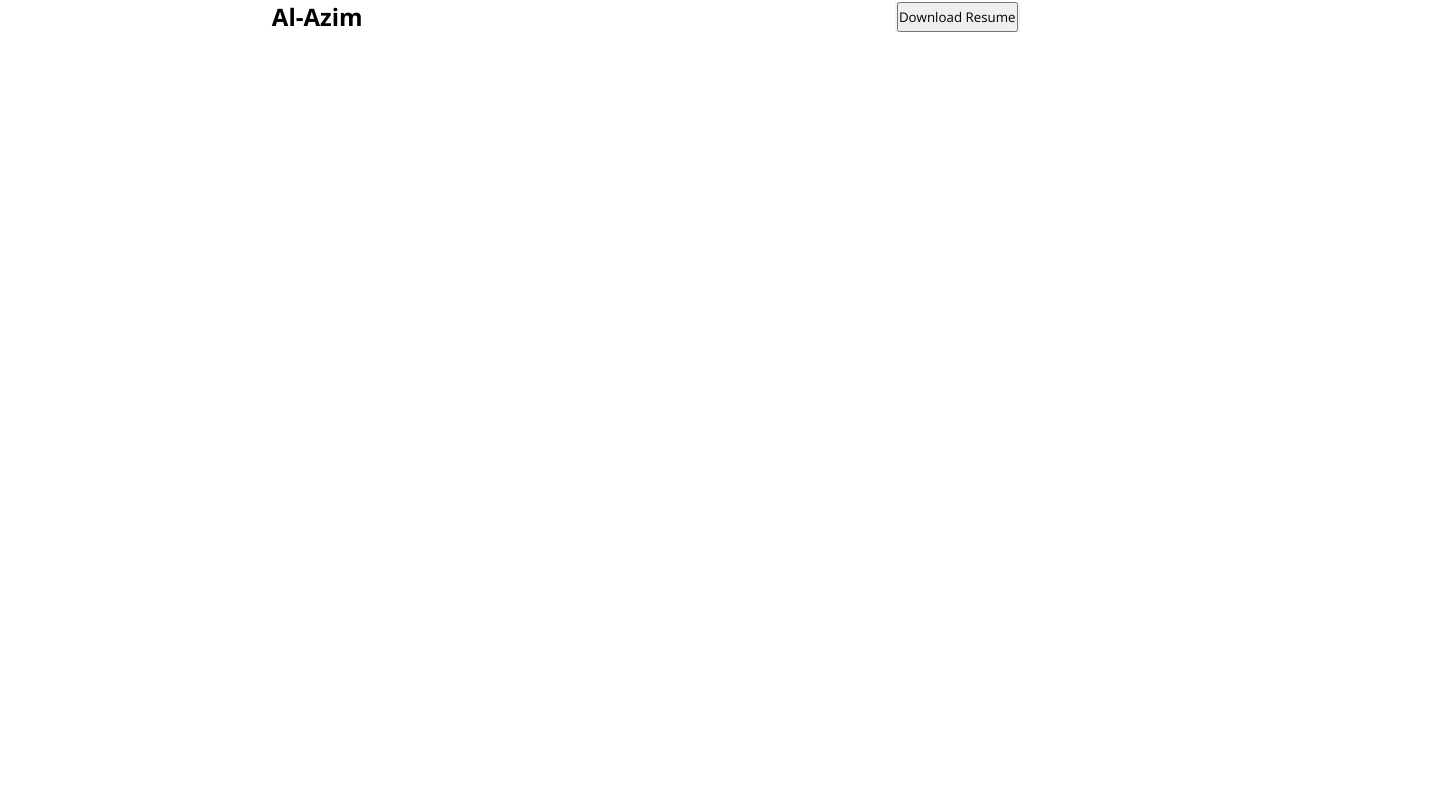
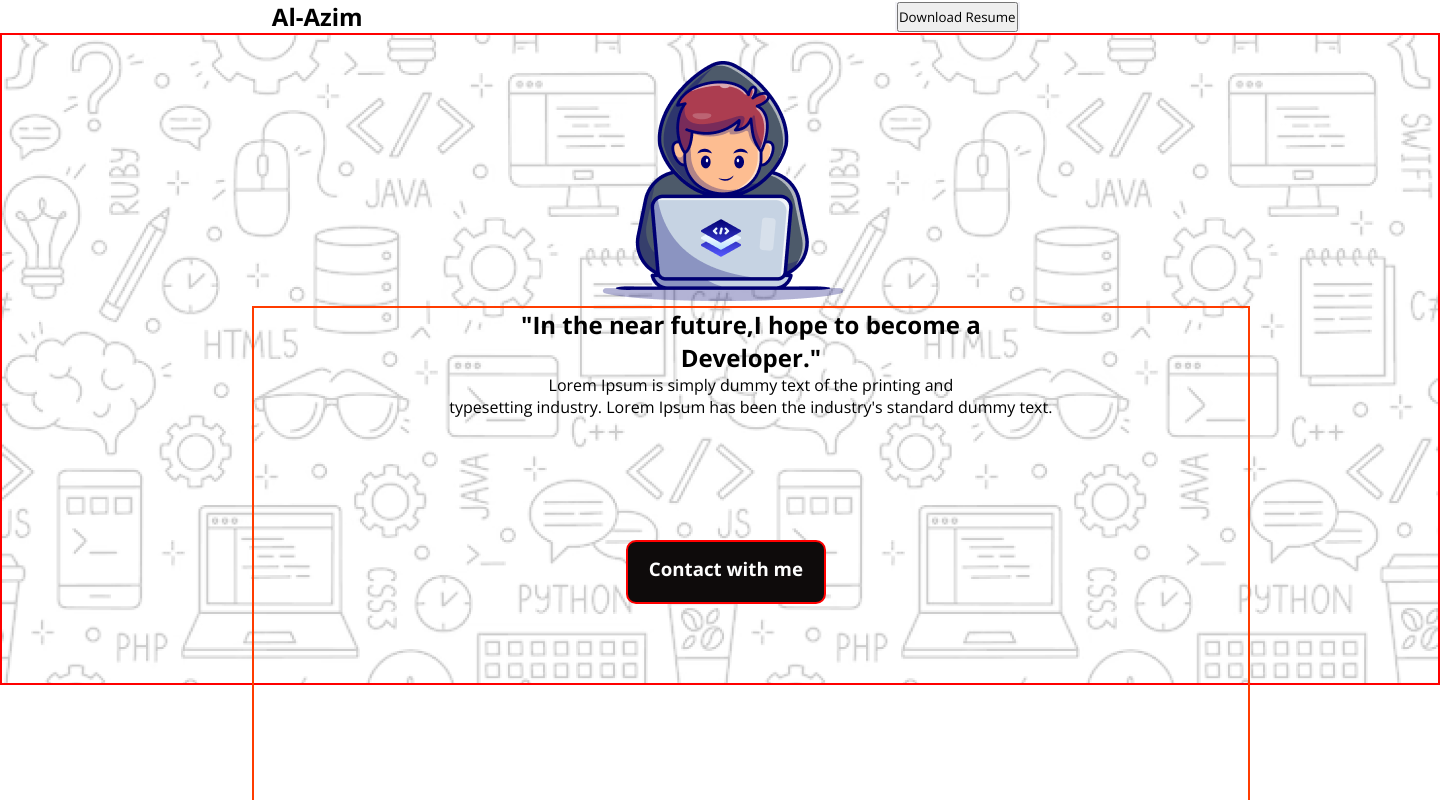
Before and after one commit to alazim-star/Assignment-1-Demo1, a plain HTML site: page index.html in a window 1280 px wide. Shown: the top 800 px of the page, 1440 px wide, since content can reach past the window. Drawn offline with nearby package versions, Linux system fonts and the light colour scheme.

Commit message:
cover work

```diff
--- a/index.html
+++ b/index.html
@@ -18,7 +18,22 @@
 
             </section>
             <!-- Section-cover -->
-            <Section class="section">
+            <Section class="section-cover-container">
+                <div class="section-cover-container-image">
+                    <img src="./assets/Group.png" alt="">
+
+                <div class="section-cover-content">
+                    <h1>"In the near future,I hope to become a <br>Developer."</h1>
+                    <p>Lorem Ipsum is simply dummy text of the printing and  <br>typesetting industry. Lorem Ipsum has been the industry's standard dummy text.</p>
+
+
+                    <br>
+                    <div class="contact-btn">
+                    <h3>Contact with me</h3></div>
+
+
+
+            </div>
 
 
 
--- a/style/style.css
+++ b/style/style.css
@@ -34,3 +34,52 @@
 
 
 }
+/* section-cover */
+.section-cover-container{
+width: 1440px;
+height: 652px;
+border: 2px solid red;
+background-image: url(../assets/Hero-bg.png);
+margin: 0 auto;
+justify-content: center;
+
+
+}
+.section-cover-container-image{
+width: 240.28px;
+height: 240px;
+margin: 2px solid red;
+margin: 26px 599.86px 386px 599.86px;
+
+}
+.section-cover-content{
+width: 998px;
+border: 2px solid rgb(255, 60, 0);
+margin: 0 auto;
+text-align: center;
+justify-content: center;
+align-items: center;
+display: flex;
+flex-direction:column;
+align-items:center;
+margin-inline: -350px;
+height: 900px;
+
+
+}
+.contact-btn{
+     color: rgb(253, 253, 253);
+    border: 2px solid
+    red;
+    margin-top:100px;
+    margin-bottom:600px;
+    background-color: rgb(14, 11, 11);
+    width: 200px;
+height: 66px;
+margin-left: -60px;
+margin-right: -10px;
+text-align:center;
+border-radius: 10px;
+padding-top: 14px;
+
+}
```
Also changed, not shown: assets/Group 3.png (added), assets/Group 4.png (added), assets/Group.png (added), assets/Hero-bg.png (added), assets/Layer_1.png (added), assets/css.png (added), assets/facebook.png (added), assets/github.png (added), assets/handshake.jpg (added), assets/html.png (added), assets/js.png (added), assets/linkedin-icon 1.png (added), assets/mongodb.png (added), assets/nodejs.png (added), 1 more files.
